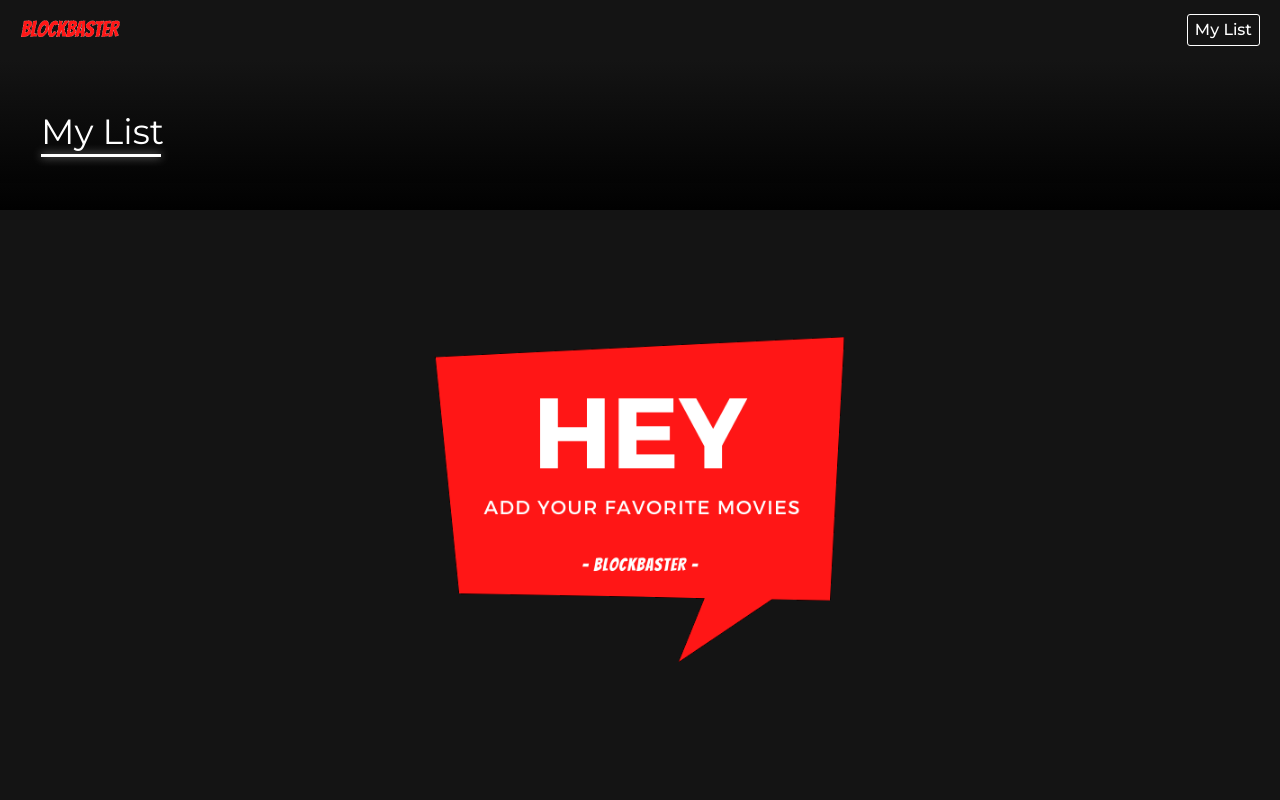
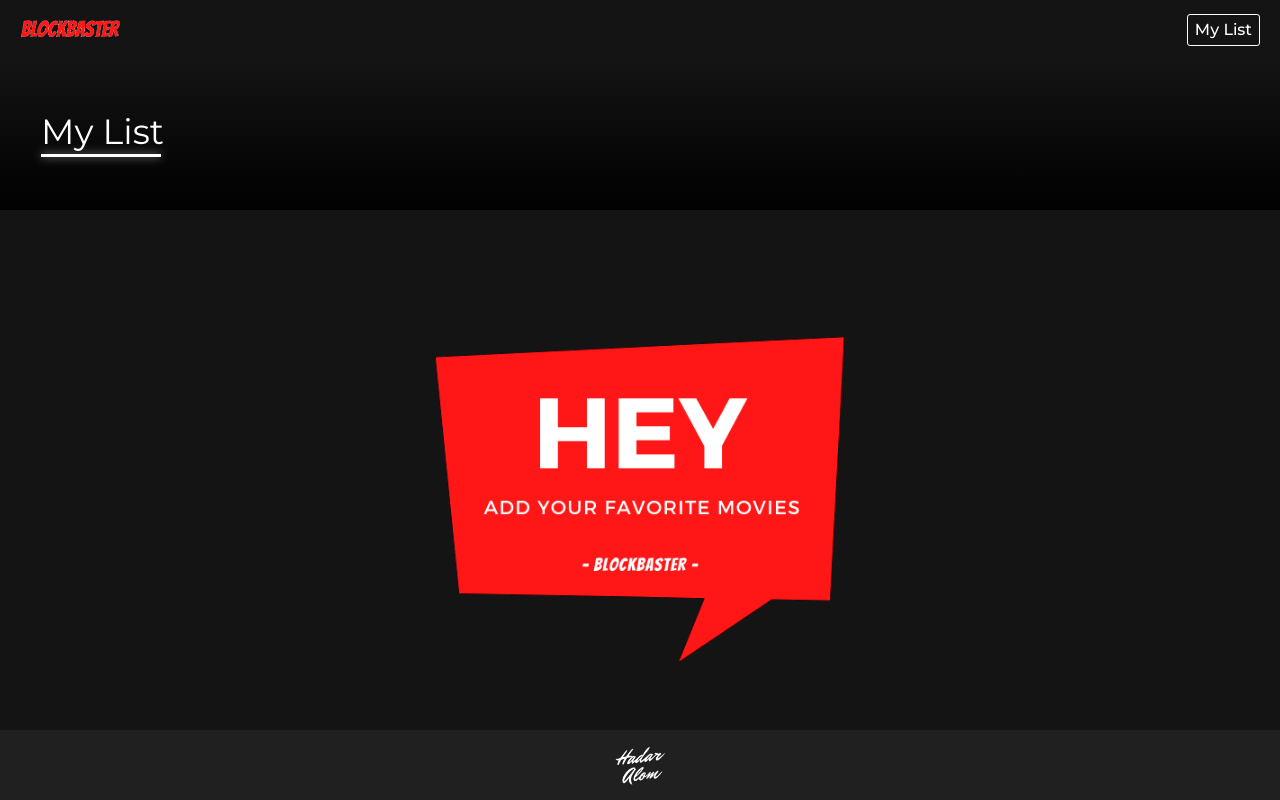
Before and after one commit to hadarAlonCode/MOVIEstar, a React (Create React App) app: page /favorites in a window 1280 px wide. Shown: the top 800 px of the page. Built offline with nearby package versions, Linux system fonts and the light colour scheme.

Commit message:
update fade animation

```diff
--- a/src/index.css
+++ b/src/index.css
@@ -503,7 +503,7 @@ nav {
   justify-content: center;
   margin: auto;
   height: max-content;
-  min-height: 100vh;
+  min-height: calc(100vh - 285px);
   padding-top: 20px; }
   .favorites__movies__container .flex__mov {
     height: max-content; }
--- a/src/sass/favorites/favorites.scss
+++ b/src/sass/favorites/favorites.scss
@@ -15,7 +15,7 @@
     justify-content: center;
     margin: auto;
     height: max-content;
-    min-height: 100vh;
+    min-height: calc(100vh - 285px);
     padding-top: 20px;
 
     .flex__mov{
```
